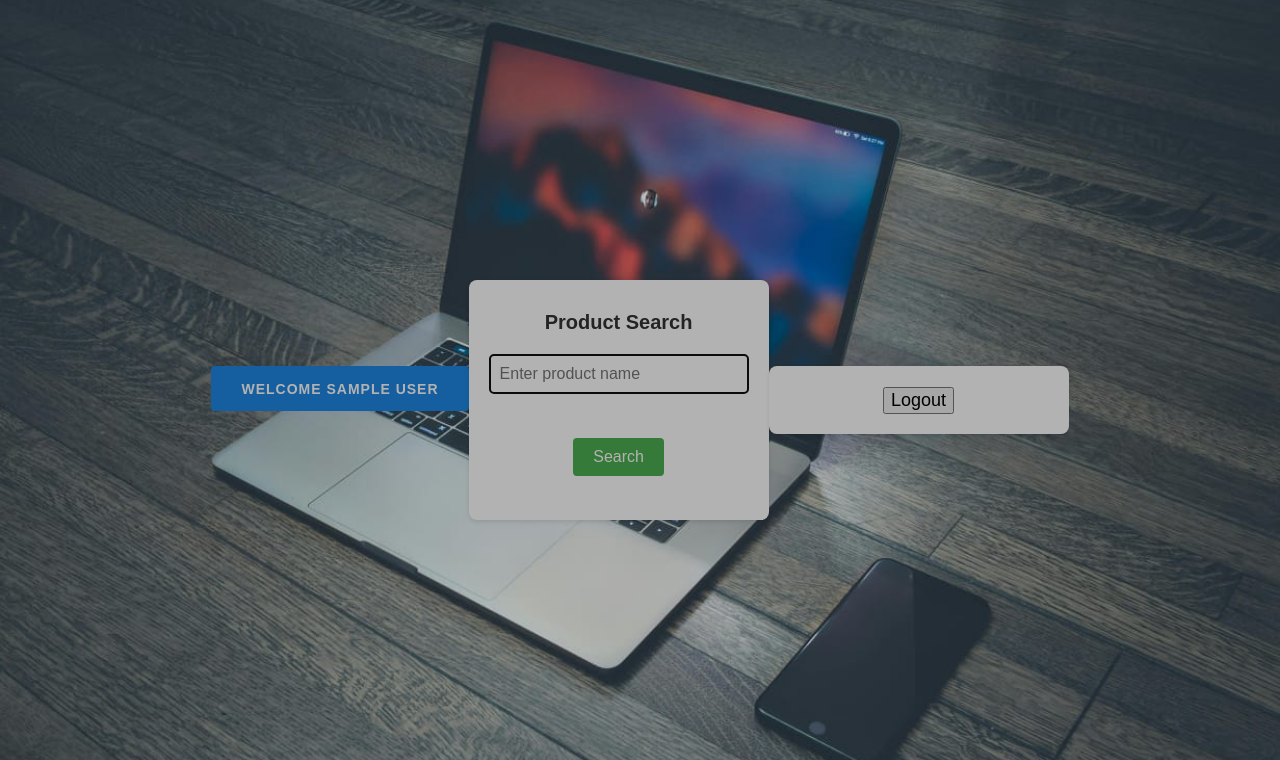
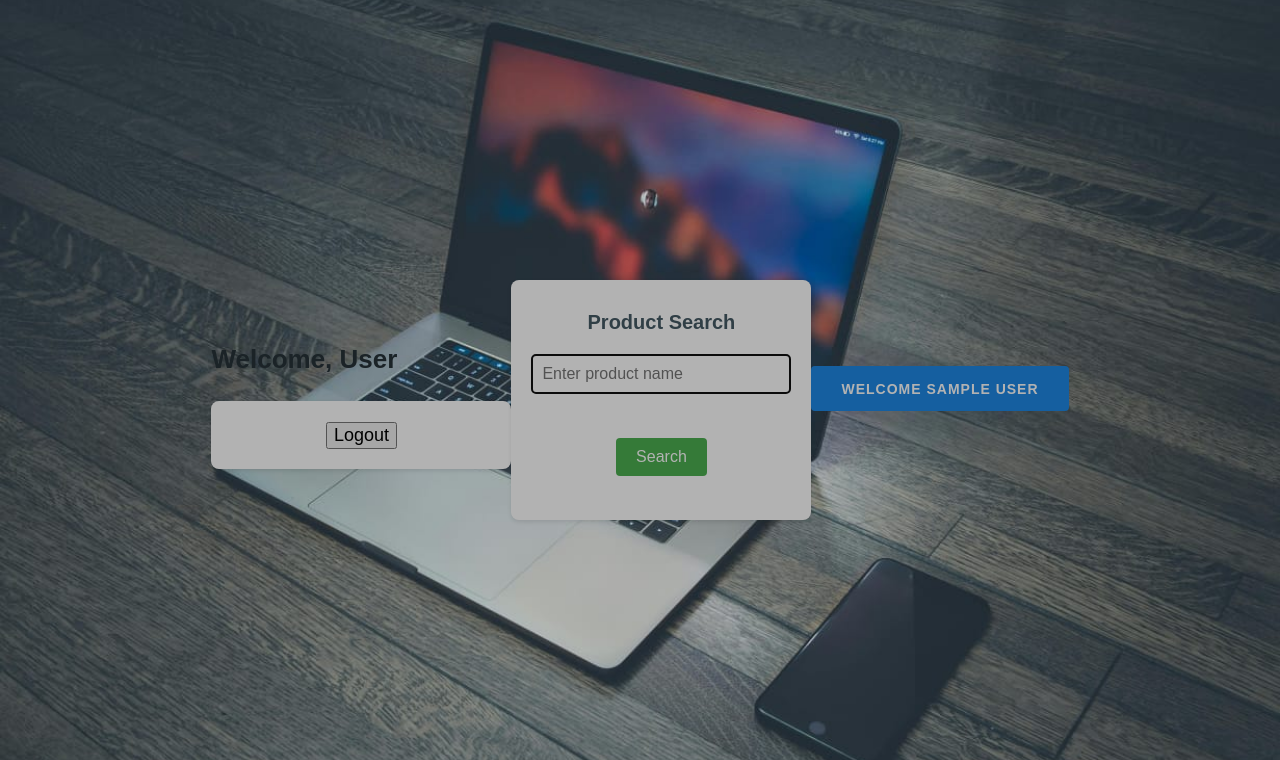
Before and after one commit to dilrajs616/Price-Comparison, a Flask app: page /dashboard in a window 1280 px wide. Shown: the top 760 px of the page. Run offline with Flask 3, Linux system fonts and the light colour scheme; the visitor is signed in with stand-in values (Sample User, id 1).

Commit message:
Update dashboard.html

```diff
--- a/templates/dashboard.html
+++ b/templates/dashboard.html
@@ -1,14 +1,28 @@
 {% extends "layout.html" %}
+
 {% block body %}
-    <link rel="stylesheet" href="static\index.css">
+    <link rel="stylesheet" href="static/index.css">
+
+    <header class="Header">
+        <h1>Welcome, User</h1>
+        <form action="/user/logout" method="post">
+            <button type="submit" class="logout-btn">Logout</button>
+        </form>
+    </header>
+
+    <div class="Search">
+        <form action="/product" method="post">
+            <h2 class="search-heading">Product Search</h2>
+            <input type="text" name="name" required autofocus autocomplete="off" placeholder="Enter product name">
+            <input type="submit" value="Search" class="search-btn">
+        </form>
+    </div>
+
+    <style>
+        .btn {
+        }
+    </style>
+
     <p class="btn">welcome {{ session.name }} </p>
-    <form action="/product" method="post">
-        <h2 style="color: #333;">Product Search</h2>
-        <input type="text" name="name" id="" required autofocus autocomplete="off" placeholder="Enter product name">
-        <br>
-        <input type="submit" value="Search">
-    </form>
-    <form action="/user/logout" method="post">
-        <button type="submit">Logout</button>
-    </form>
+
 {% endblock body %}
```
